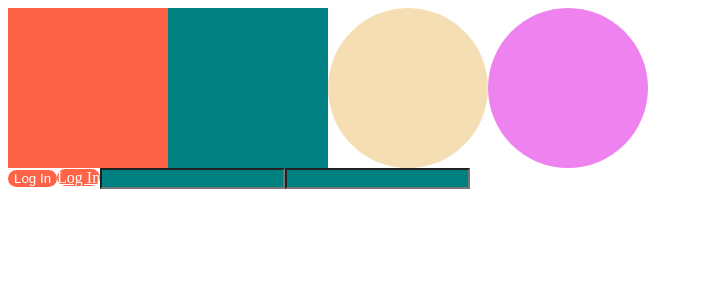
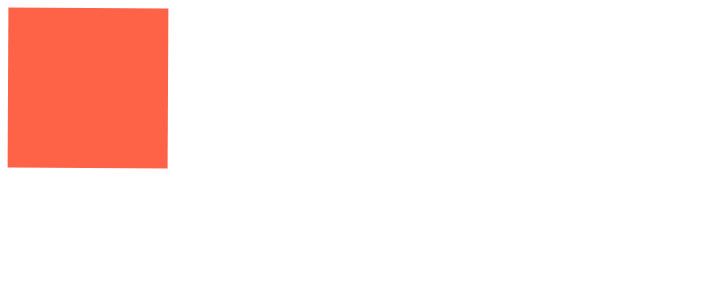
Before and after one commit to rosenrose/reactJS-masterclass, a React (Create React App) app: page / in a window 1280 px wide. Shown: the top 300 px of the page, without its empty margins (0-704 px from the left). Built offline with nearby package versions, Linux system fonts and the light colour scheme.

Commit message:
animation

```diff
--- a/src/App.js
+++ b/src/App.js
@@ -1,43 +1,36 @@
-import styled from "styled-components";
+import styled, { keyframes } from "styled-components";
 
-const Parent = styled.div`
+const Wrapper = styled.div`
   display: flex;
 `;
+
+const animation = keyframes`
+  0% {
+    transform: none;
+    border-radius: 0;
+  }
+  50% {
+    transform: rotate(1turn);
+    border-radius: 50%;
+  }
+  100% {
+    transform: none;
+    border-radius: 0;
+  }
+`;
+
 const Box = styled.div`
-  background-color: ${(props) => props.bgColor};
   width: 10rem;
   height: 10rem;
-`;
-const Circle = styled(Box)`
-  border-radius: 50%;
-`;
-
-const Btn = styled.button`
-  color: white;
   background-color: tomato;
-  border: 0;
-  border-radius: 1rem;
-`;
-const Input = styled.input.attrs({ required: true })`
-  background-color: teal;
+  animation: ${animation} 2s ease-in-out infinite;
 `;
 
 function App() {
   return (
-    <>
-      <Parent>
-        <Box bgColor="tomato" />
-        <Box bgColor="teal" />
-        <Circle bgColor="wheat" />
-        <Circle bgColor="violet" />
-      </Parent>
-      <Btn>Log In</Btn>
-      <Btn as="a" href="#">
-        Log In
-      </Btn>
-      <Input />
-      <Input />
-    </>
+    <Wrapper>
+      <Box />
+    </Wrapper>
   );
 }
 
```
